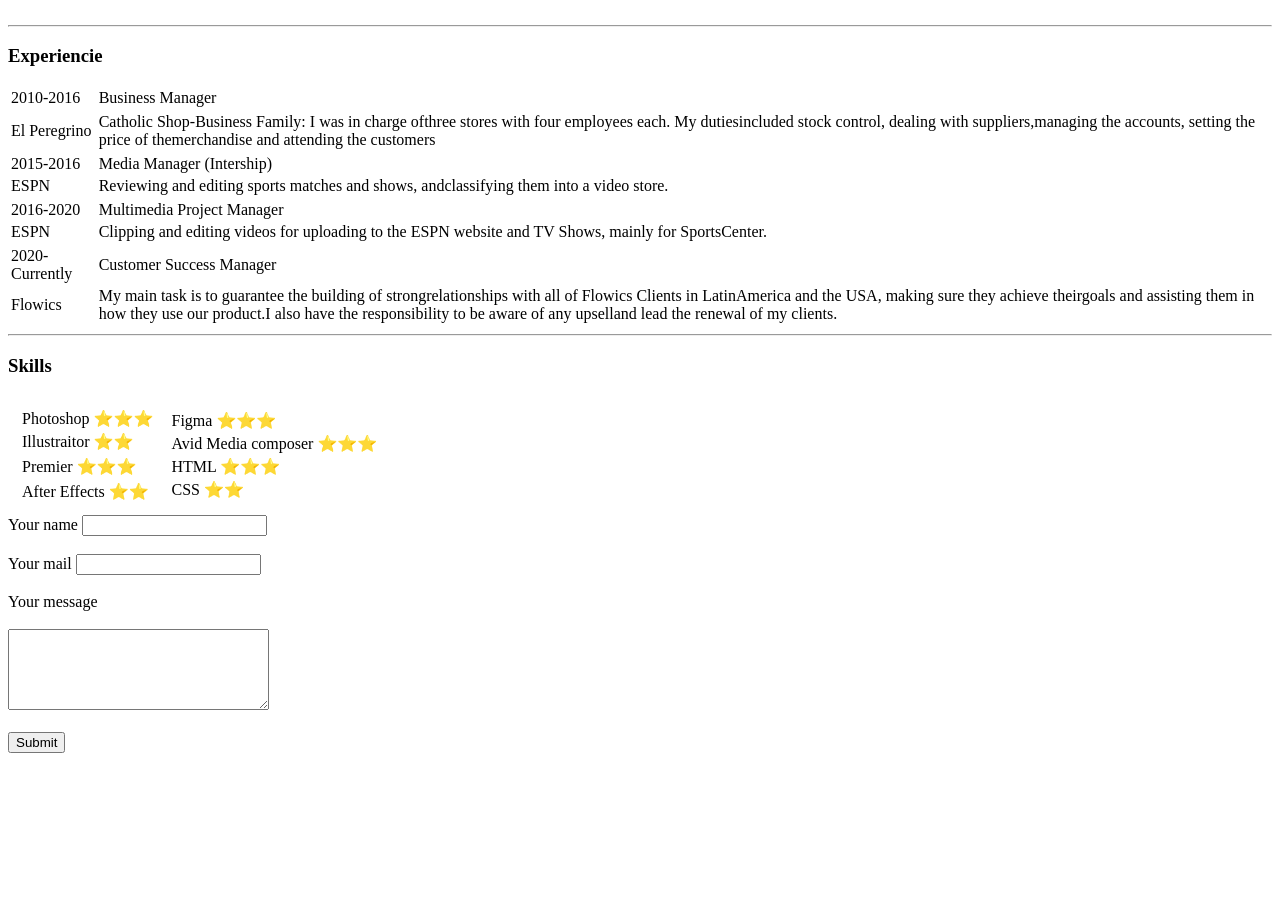
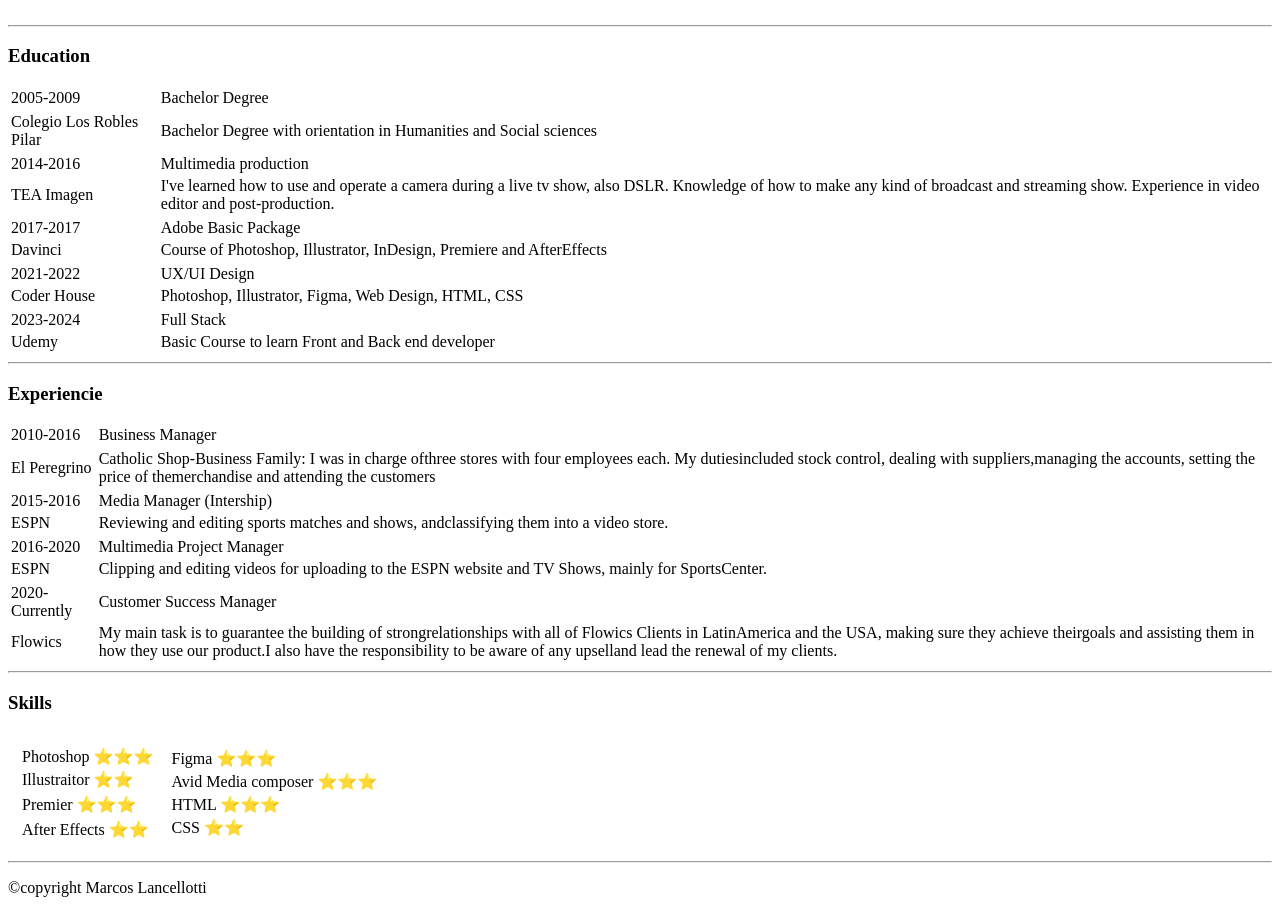
Before and after one commit to negrolance/ServiceformMain, a plain HTML site: page index.html in a window 1280 px wide. Shown: the part 310-1223 px from the top of the page. Before the commit the page ends 1071 px from the top, so only its background shows below. Drawn offline with Linux system fonts and the light colour scheme.

Commit message:
Update index.html
Add education and copyrigth footer

```diff
--- a/index.html
+++ b/index.html
@@ -7,7 +7,7 @@
 <body>
     <table cellspacing="20">
         <Tr>
-            <td><img src="IMGshort.jpg" alt="foto de perfil"style="width:210px;height:200px;"></td>
+            <td><img src="IMGshort.jpg" alt="foto de perfil"style="width:220px;height:200px;"></td>
             <td><h1> Marcos Lancellotti </h1>
                 <h3>Customer Success Manager at Flowics</h3>
                 <li><a href="https://wa.me/+5491136120631">Whatsapp</a></li>
@@ -18,6 +18,65 @@
         I am a proactive, determined person, who is eager to learn and enjoys teamwork.</p>
             </td>
         </Tr>
+    </table>
+    <hr>
+    <h3>Education</h3>
+    <table>
+        <tr>
+            <thead>
+                <td>2005-2009</td>
+                <td>Bachelor Degree</td>
+            </thead>
+            <tbody>
+                <td>Colegio Los Robles Pilar</td>
+                 <td>Bachelor Degree with orientation in Humanities
+                    and Social sciences</td>
+            </tbody>
+        </tr>
+        <tr>
+            <thead>
+                <td>2014-2016</td>
+                <td>Multimedia production</td>
+            </thead>
+            <tbody>
+                <td>TEA Imagen</td>
+                <td>I've learned how to use and operate a camera during a live
+                    tv show, also DSLR. Knowledge of how to make any kind
+                    of broadcast and streaming show. Experience in video
+                    editor and post-production.</td>
+            </tbody>
+        </tr>
+        <tr>
+            <thead>
+                <td>2017-2017</td>
+                <td>Adobe Basic Package</td>
+            </thead>
+            <tbody>
+                <td>Davinci</td>
+                <td>Course of Photoshop, Illustrator, InDesign, Premiere and
+                    AfterEffects</td>
+            </tbody>
+        </tr>
+        <tr>
+            <thead>
+                <td>2021-2022</td>
+                <td>UX/UI Design</td>
+            </thead>
+            <tbody>
+                <td>Coder House </td>
+                <td>Photoshop, Illustrator, Figma, Web Design, HTML, CSS</td>
+            </tbody>
+        </tr>
+        <tr>
+            <thead>
+                <td>2023-2024</td>
+                <td>Full Stack</td>
+            </thead>
+            <tbody>
+                <td>Udemy</td>
+                <td>Basic Course to learn Front and Back end developer</td>
+            </tbody>
+        </tr>
     </table>
     <hr>
     <h3>Experiencie</h3>
@@ -102,16 +161,10 @@
             </td>
         </tr>
     </table>
-    </body>
-    <body>
-        <form action="mailto:lancellotti.mr@gmail.com" method="post" enctype="text/plain">
-        <label> Your name </label>
-        <input type="text" name="yourName" value=""><br><br>
-        <label> Your mail </label>
-        <input type="email" name="yourEmail" value=""> <br><br>
-        <label> Your message </label><br><br>
-        <textarea name="yourMessage" id="" cols="30" rows="5"></textarea> <br><br>
-        <input type="submit">
-        </form>
+    <hr>
+    <footer>
+        <p>©copyright Marcos Lancellotti</p>
+
+    </footer>
     </body>
 </html>
```
